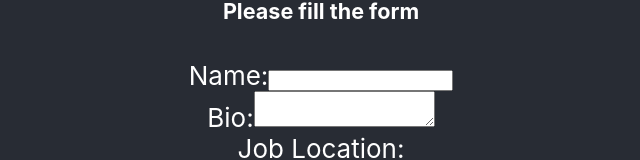
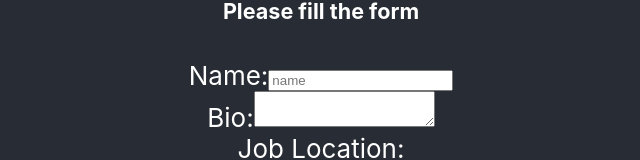
Before and after one commit to Ananya-plainsurf/jest-react-testing, a React (Create React App) app: page / in a window 1280 px wide. Shown: the part 384-544 px from the top of the page, without its empty margins (319-959 px from the left). Built offline with nearby package versions, Linux system fonts and the light colour scheme.

Commit message:
getByPlaceholder : allowes you to grab the element with the placeholder attribute and run test

```diff
--- a/src/component/application/application.tsx
+++ b/src/component/application/application.tsx
@@ -12,7 +12,7 @@
         <h5>Please fill the form</h5>
       <div>
         <label htmlFor="name">Name:</label>
-        <input type="text" id="name" name="name" />
+        <input type="text" id="name" name="name" placeholder="name" />
       </div>
       <div>
         <label htmlFor="bio">Bio:</label>
```
Also changed, not shown: 1 other file (tests, documents, lock files or other folders).
